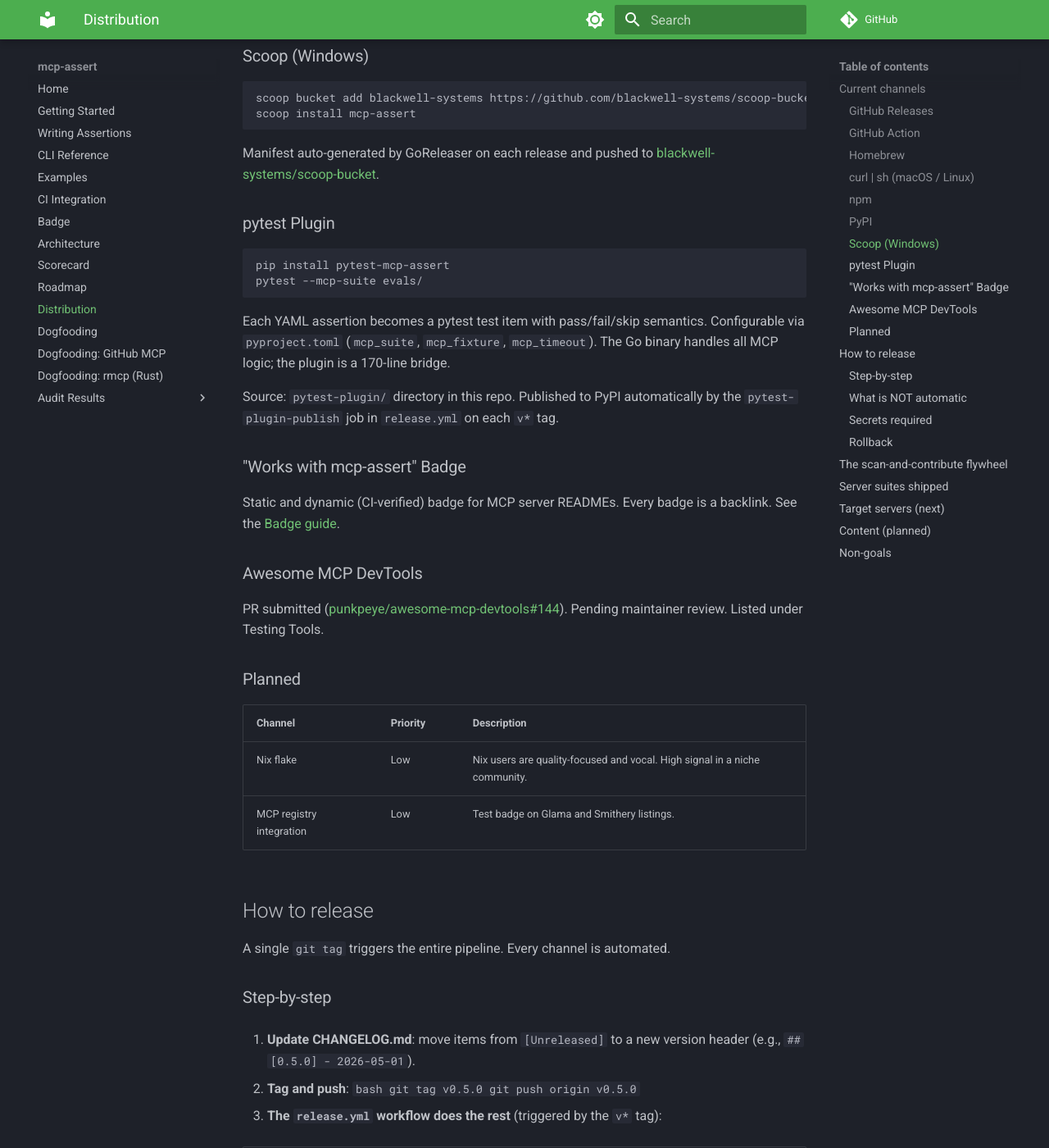
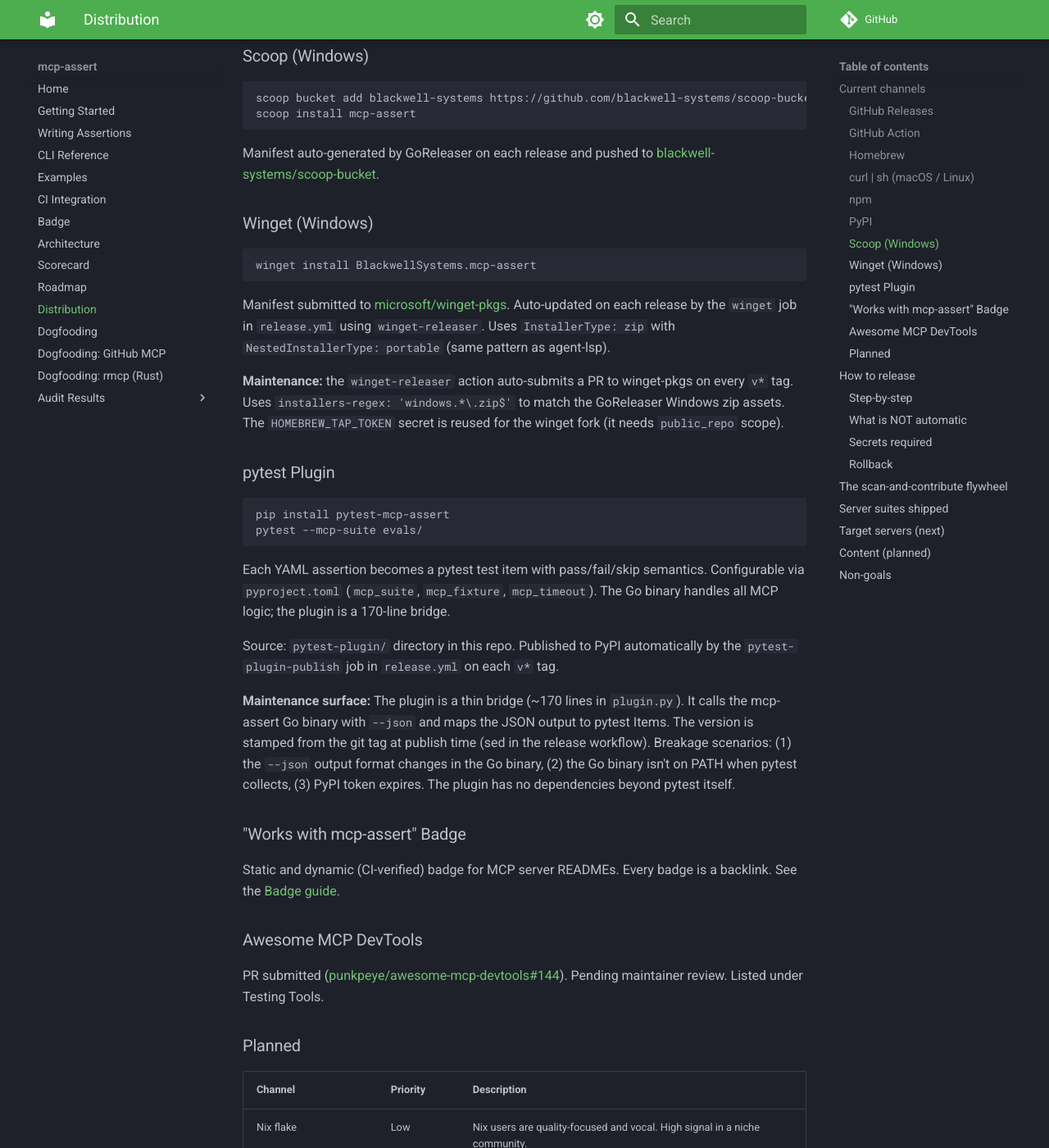
Before and after one commit to blackwell-systems/mcp-assert, an MkDocs documentation site: the page built from docs/distribution.md, in a window 1280 px wide and 1400 px high, scrolled down 1792 px. Shown: the whole window at 82% size. Built offline with MkDocs 1.6.1 and Material for MkDocs 9.7.7, drawn with Linux system fonts in a browser that asks for light colours; comment, search, counter and statistics services are not loaded.

Commit message:
feat: add winget distribution, update stats SVG with pytest plugin
Add winget-releaser job to release pipeline. Initial manifest PR
submitted (microsoft/winget-pkgs#365431). Update download stats
script to include pytest-mcp-assert. Add winget section and pytest
plugin maintenance notes to distribution.md.

````diff
--- a/docs/distribution.md
+++ b/docs/distribution.md
@@ -63,6 +63,14 @@
 ```
 Manifest auto-generated by GoReleaser on each release and pushed to [blackwell-systems/scoop-bucket](https://github.com/blackwell-systems/scoop-bucket).
 
+### Winget (Windows)
+```powershell
+winget install BlackwellSystems.mcp-assert
+```
+Manifest submitted to [microsoft/winget-pkgs](https://github.com/microsoft/winget-pkgs). Auto-updated on each release by the `winget` job in `release.yml` using `winget-releaser`. Uses `InstallerType: zip` with `NestedInstallerType: portable` (same pattern as agent-lsp).
+
+**Maintenance:** the `winget-releaser` action auto-submits a PR to winget-pkgs on every `v*` tag. Uses `installers-regex: 'windows.*\.zip$'` to match the GoReleaser Windows zip assets. The `HOMEBREW_TAP_TOKEN` secret is reused for the winget fork (it needs `public_repo` scope).
+
 ### pytest Plugin
 ```bash
 pip install pytest-mcp-assert
@@ -71,6 +79,8 @@
 Each YAML assertion becomes a pytest test item with pass/fail/skip semantics. Configurable via `pyproject.toml` (`mcp_suite`, `mcp_fixture`, `mcp_timeout`). The Go binary handles all MCP logic; the plugin is a 170-line bridge.
 
 Source: `pytest-plugin/` directory in this repo. Published to PyPI automatically by the `pytest-plugin-publish` job in `release.yml` on each `v*` tag.
+
+**Maintenance surface:** The plugin is a thin bridge (~170 lines in `plugin.py`). It calls the mcp-assert Go binary with `--json` and maps the JSON output to pytest Items. The version is stamped from the git tag at publish time (sed in the release workflow). Breakage scenarios: (1) the `--json` output format changes in the Go binary, (2) the Go binary isn't on PATH when pytest collects, (3) PyPI token expires. The plugin has no dependencies beyond pytest itself.
 
 ### "Works with mcp-assert" Badge
 Static and dynamic (CI-verified) badge for MCP server READMEs. Every badge is a backlink. See the [Badge guide](badge.md).
````
Also changed, not shown: assets/download-stats.svg, 2 other files.
